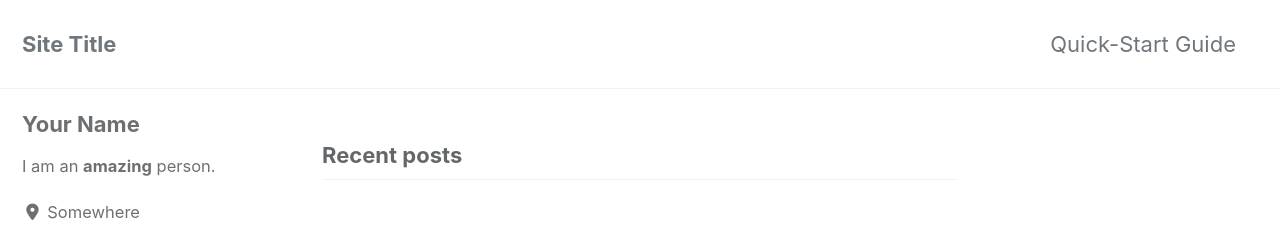
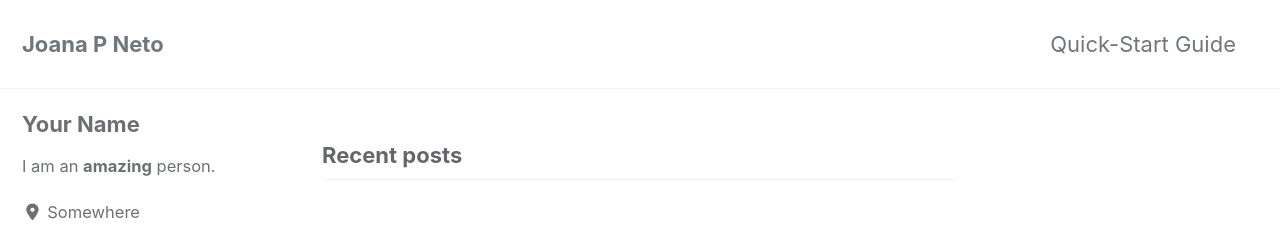
Before and after one commit to JoanaPNeto/JoanaPNeto.github.io, a Jekyll site: the page built from index.html, in a window 1280 px wide and 900 px high. Shown: the top 225 px of the window. Built offline with Jekyll 4.4.1, drawn with Linux system fonts in a browser that asks for light colours; cached includes are drawn as plain includes; nearby versions of some CDN libraries; the list of posts is cut into pages by our own code.

Commit message:
Site title

```diff
--- a/_config.yml
+++ b/_config.yml
@@ -16,7 +16,7 @@ minimal_mistakes_skin    : "default" # "air", "aqua", "contrast", "dark", "dirt"
 
 # Site Settings
 locale                   : "en-US"
-title                    : "Site Title"
+title                    : "Joana P Neto"
 title_separator          : "-"
 subtitle                 : # site tagline that appears below site title in masthead
 name                     : "Your Name"
```
